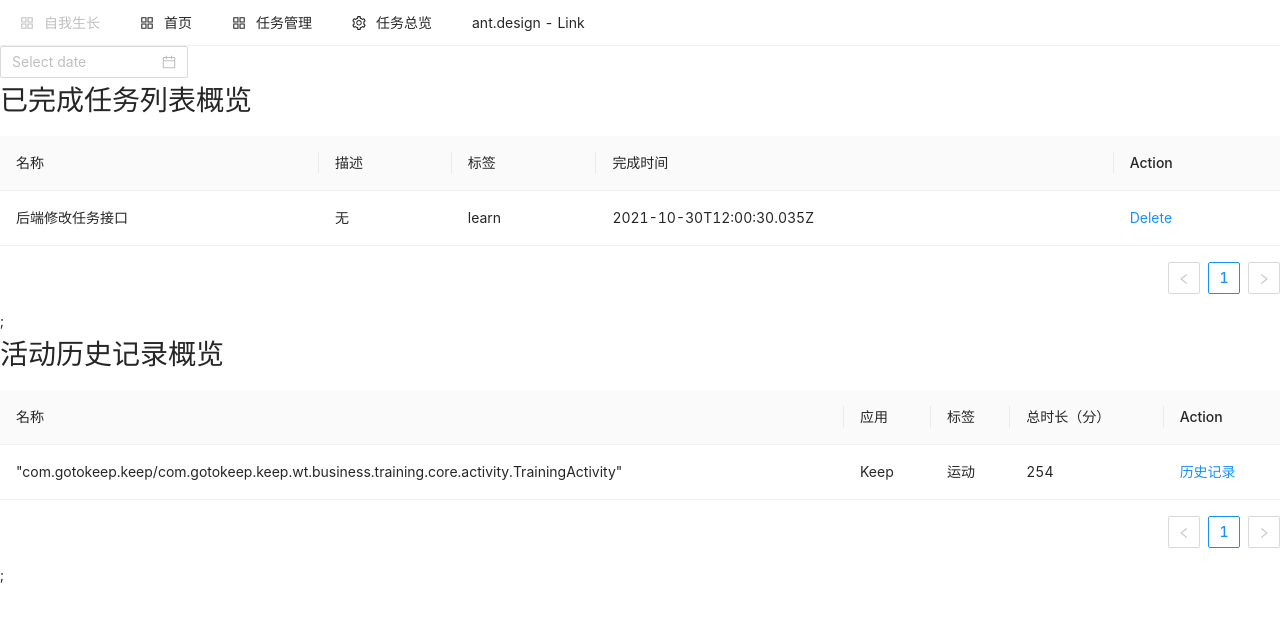
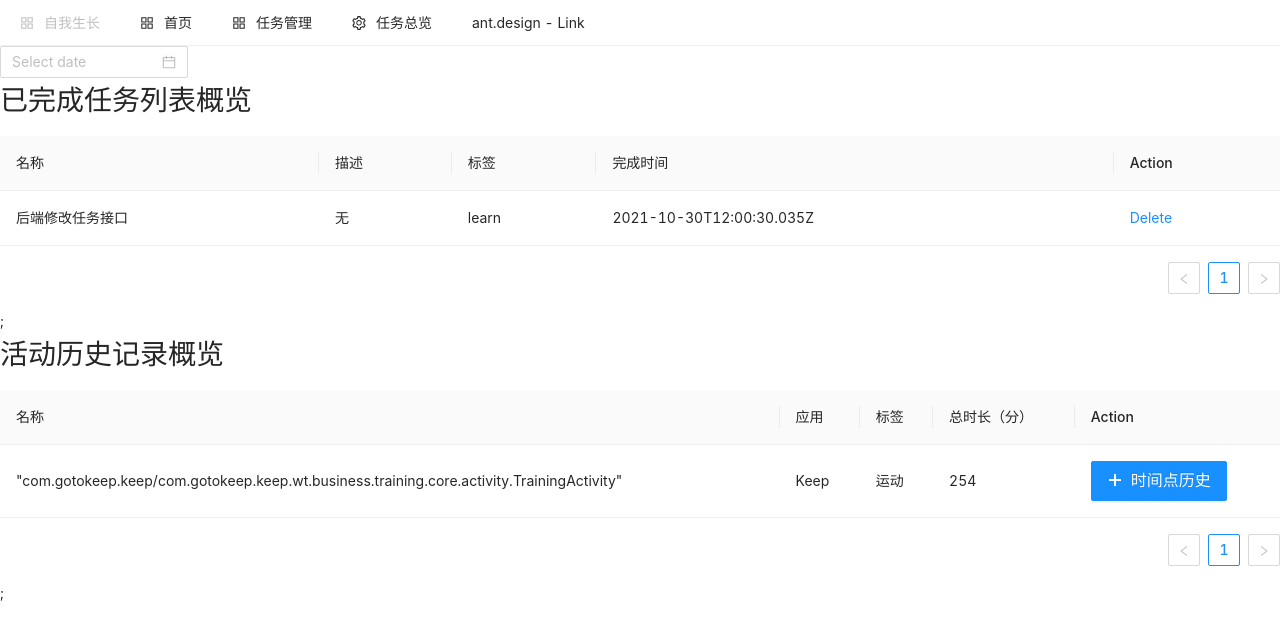
Before and after one commit to freedom-xiao007/self-growth-react-web, a React (Create React App) app: page /dayStatistics in a window 1280 px wide. Shown: the top 640 px of the page. Built offline with nearby package versions, Linux system fonts and the light colour scheme.

Commit message:
修复统计时间范围查询

```diff
--- a/src/component/statistics/DayStatistics.js
+++ b/src/component/statistics/DayStatistics.js
@@ -1,7 +1,9 @@
-import {DatePicker, Space, Table} from 'antd';
+import {Button, DatePicker, List, Modal, Space, Table, Timeline} from 'antd';
 import React from "react";
 import "../../api/taskRequest"
 import {dayTaskStatistics} from "../../api/taskRequest";
+import {AddGroup} from "../task/AddGroup";
+import {PlusOutlined} from "@ant-design/icons";
 
 export class DayStatistics extends React.Component {
     constructor(props) {
@@ -80,9 +82,23 @@ export class DayStatistics extends React.Component {
                     title: 'Action',
                     key: 'action',
                     render: (text, record) => (
-                        <Space size="middle">
-                            <a>历史记录</a>
-                        </Space>
+                        <div>
+                            <Button type="primary" icon={<PlusOutlined />} size="large" onClick={this.showModal}>
+                                时间点历史
+                            </Button>
+                            <Modal title="Basic Modal" visible={this.state.isModalVisible} onOk={this.handleOk} onCancel={this.handleCancel}>
+                                <List
+                                    header={<div>应用活动历史记录</div>}
+                                    bordered
+                                    dataSource={record.dates}
+                                    renderItem={item => (
+                                        <List.Item>
+                                            <p>{item}</p>
+                                        </List.Item>
+                                    )}
+                                />
+                            </Modal>
+                        </div>
                     ),
                 },
             ],
@@ -96,10 +112,27 @@ export class DayStatistics extends React.Component {
                     dates: ["2021-10-24T22:16:00.434Z", "2021-10-24T22:16:00.434Z"],
                 },
             ],
+
+            isModalVisible: false,
         };
 
         this.onChange = this.onChange.bind(this);
+        this.showModal = this.showModal.bind(this);
+        this.handleOk = this.handleOk.bind(this);
+        this.handleCancel = this.handleCancel.bind(this);
     }
+
+    showModal = () => {
+        this.setState({isModalVisible: true})
+    };
+
+    handleOk = () => {
+        this.setState({isModalVisible: false})
+    };
+
+    handleCancel = () => {
+        this.setState({isModalVisible: false})
+    };
 
     onChange(date, dateString) {
         let timestamp = new Date(dateString).getTime() / 1000;
```
Also changed, not shown: src/component/statistics/ActivityHistory.js (added).
